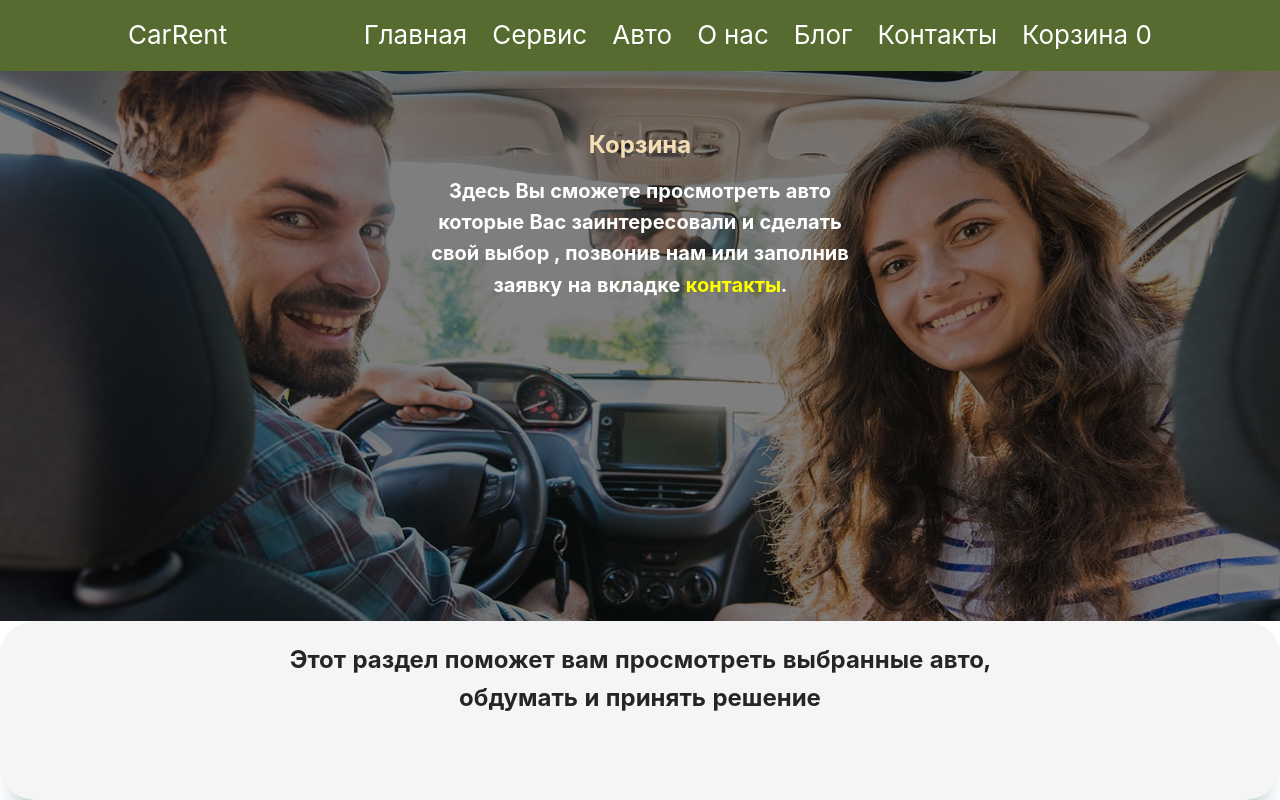
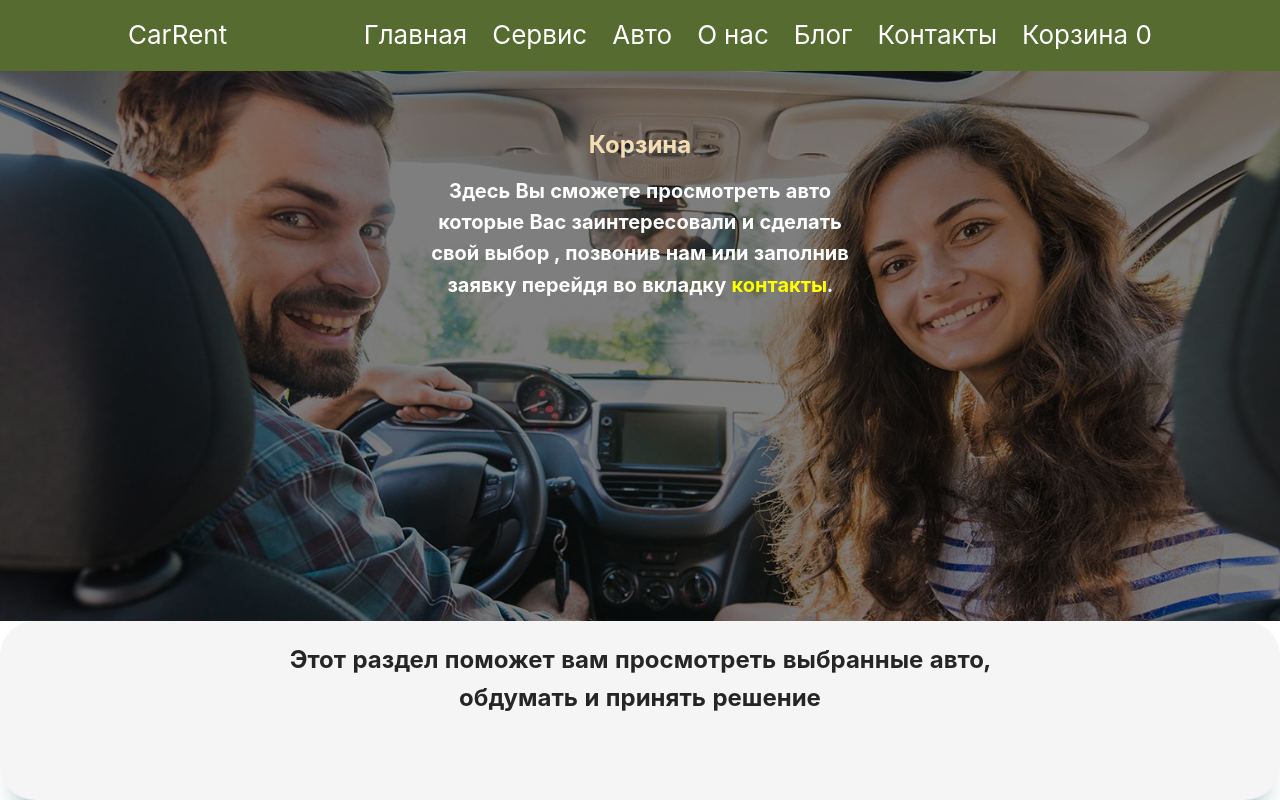
Before and after one commit to Lotosflower/CarRent, a React (Create React App) app: page /cart in a window 1280 px wide. Shown: the top 800 px of the page. Built offline with nearby package versions, Linux system fonts and the light colour scheme.

Commit message:
changed some words in sentence

```diff
--- a/src/components/Cart/Cart.jsx
+++ b/src/components/Cart/Cart.jsx
@@ -10,7 +10,8 @@ export const Cart = () => {
           <h1>Корзина</h1>
           <p>
             Здесь Вы сможете просмотреть авто которые Вас заинтересовали и
-            сделать свой выбор , позвонив нам или заполнив заявку на вкладке
+            сделать свой выбор , позвонив нам или заполнив заявку перейдя во
+            вкладку
             <Link to="/contacts"> контакты</Link>.
           </p>
         </div>
```
